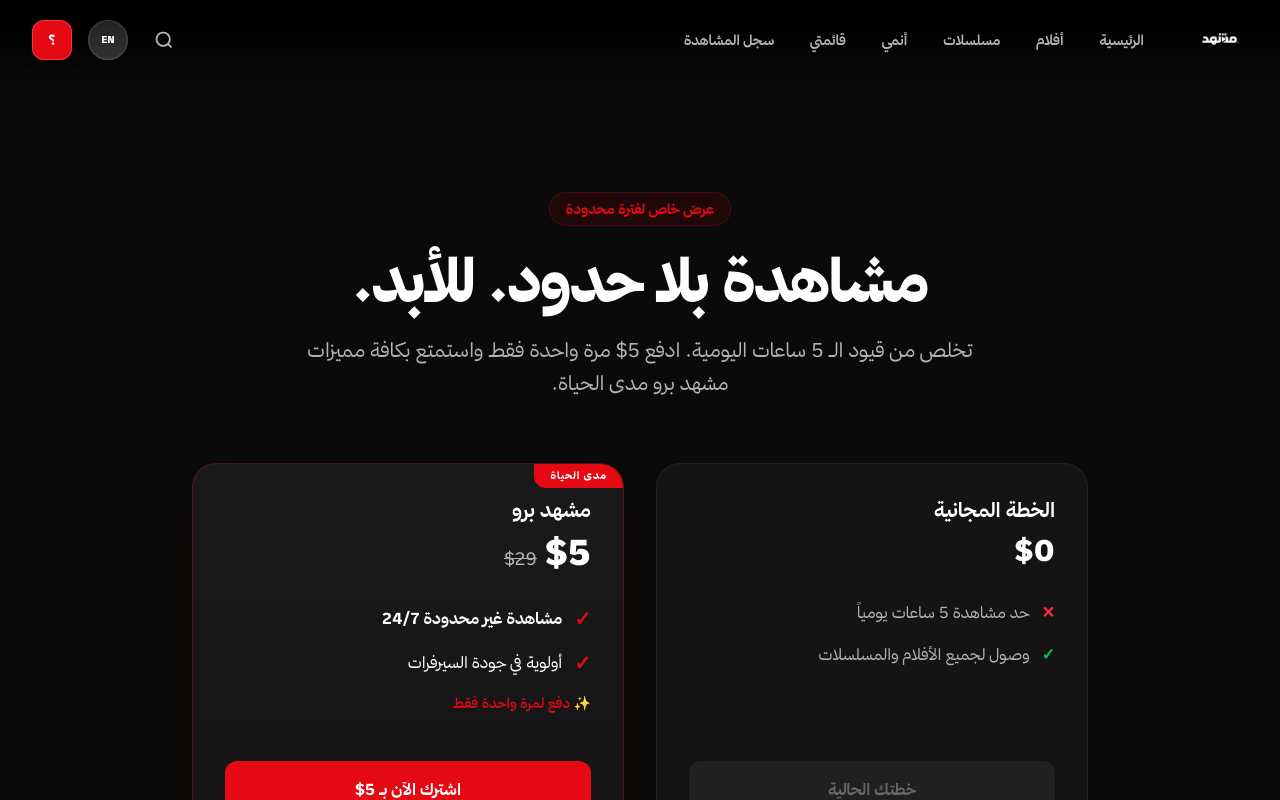
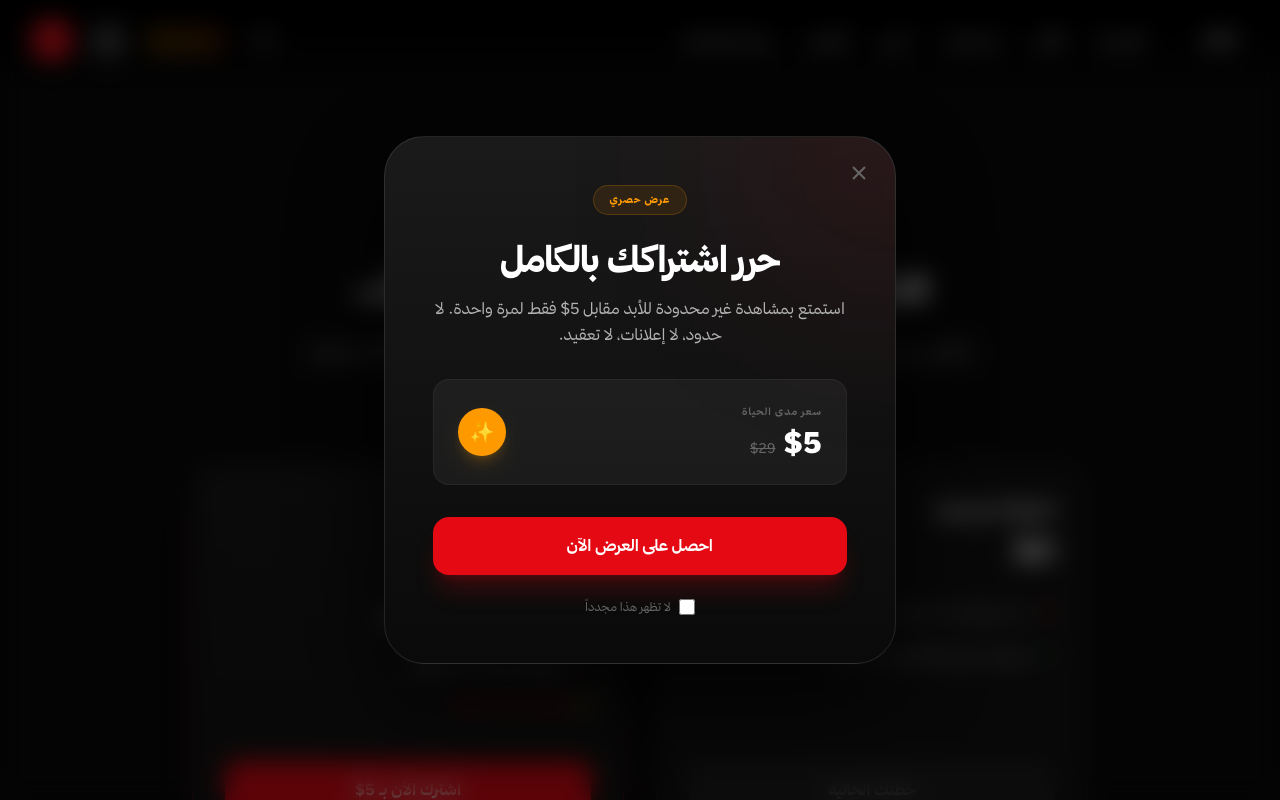
Before and after one commit to KNIGHTABDO/MASHHAD, a Next.js app: page /upgrade in a window 1280 px wide. Shown: the top 800 px of the page. Built offline with nearby package versions, Linux system fonts and the light colour scheme; no server answers.

Commit message:
feat: implement Pro subscription promotion modal and integrate it into main layout

```diff
--- a/app/(main)/layout.tsx
+++ b/app/(main)/layout.tsx
@@ -1,10 +1,12 @@
 import { Navbar } from '@/components/navigation/Navbar'
 import { Footer } from '@/components/navigation/Footer'
+import { PromotionModal } from '@/components/ui/PromotionModal'
 
 export default function MainLayout({ children }: { children: React.ReactNode }) {
   return (
     <div className="min-h-screen bg-[#0A0A0A] flex flex-col">
       <Navbar />
+      <PromotionModal />
       <main className="pt-16 flex-1">
         {children}
       </main>
--- a/components/navigation/Navbar.tsx
+++ b/components/navigation/Navbar.tsx
@@ -5,12 +5,14 @@ import Link from 'next/link'
 import Image from 'next/image'
 import { useRouter, usePathname } from 'next/navigation'
 import { motion, AnimatePresence } from 'framer-motion'
-import { useClerk } from '@clerk/nextjs'
+import { useClerk, useUser } from '@clerk/nextjs'
 import { useProfileStore } from '@/store/profileStore'
 import { useT } from '@/lib/i18n/context'
 
 export function Navbar() {
   const { t, lang, setLang } = useT()
+  const { user } = useUser()
+  const isPro = user?.publicMetadata?.plan === 'lifetime' || user?.publicMetadata?.isPro === true
   const [scrolled, setScrolled] = useState(false)
   const [searchOpen, setSearchOpen] = useState(false)
   const [searchQuery, setSearchQuery] = useState('')
@@ -172,6 +174,20 @@ export function Navbar() {
               </AnimatePresence>
             </div>
 
+            {/* Upgrade Button */}
+            {!isPro && (
+              <Link
+                href="/upgrade"
+                className="hidden sm:flex items-center gap-2 px-3 py-1.5 rounded-full bg-linear-to-r from-amber-500/10 to-[#E50914]/10 border border-amber-500/20 hover:border-amber-500/40 transition-all group relative overflow-hidden"
+              >
+                <div className="absolute inset-0 bg-linear-to-r from-amber-500/10 to-transparent opacity-0 group-hover:opacity-100 transition-opacity" />
+                <span className="text-[10px] font-black text-amber-500 tracking-wider">
+                  {lang === 'ar' ? 'مشهد برو' : 'MASHHAD PRO'}
+                </span>
+                <div className="w-1.5 h-1.5 rounded-full bg-amber-500 animate-pulse shadow-[0_0_8px_rgba(245,158,11,0.8)]" />
+              </Link>
+            )}
+
             {/* Language Selector */}
             <button
               onClick={() => setLang(lang === 'ar' ? 'en' : 'ar')}
--- /dev/null
+++ b/components/ui/PromotionModal.tsx
@@ -0,0 +1,114 @@
+"use client"
+
+import { useState, useEffect } from 'react'
+import { motion, AnimatePresence } from 'framer-motion'
+import { useT } from '@/lib/i18n/context'
+import { useUser } from '@clerk/nextjs'
+
+export function PromotionModal() {
+  const { lang } = useT()
+  const { user } = useUser()
+  const [isOpen, setIsOpen] = useState(false)
+  const [dontShowAgain, setDontShowAgain] = useState(false)
+
+  const isPro = user?.publicMetadata?.plan === 'lifetime' || user?.publicMetadata?.isPro === true
+
+  useEffect(() => {
+    // Only show for free users
+    if (isPro) return
+
+    const hasDismissed = localStorage.getItem('mashhad_pro_dismissed')
+    if (!hasDismissed) {
+      const timer = setTimeout(() => {
+        setIsOpen(true)
+      }, 3000) // Show after 3 seconds
+      return () => clearTimeout(timer)
+    }
+  }, [isPro])
+
+  const handleClose = () => {
+    if (dontShowAgain) {
+      localStorage.setItem('mashhad_pro_dismissed', 'true')
+    }
+    setIsOpen(false)
+  }
+
+  return (
+    <AnimatePresence>
+      {isOpen && (
+        <div className="fixed inset-0 z-[100] flex items-center justify-center p-6 bg-black/60 backdrop-blur-md">
+          <motion.div
+            initial={{ opacity: 0, scale: 0.9, y: 20 }}
+            animate={{ opacity: 1, scale: 1, y: 0 }}
+            exit={{ opacity: 0, scale: 0.9, y: 20 }}
+            className="relative max-w-lg w-full bg-linear-to-b from-[#1a1a1a] to-[#0A0A0A] border border-white/10 rounded-[2.5rem] p-8 md:p-12 shadow-[0_30px_100px_rgba(0,0,0,0.8)] overflow-hidden"
+          >
+            {/* Background Glow */}
+            <div className="absolute top-0 right-0 w-64 h-64 bg-[#E50914]/10 blur-[100px] -translate-y-1/2 translate-x-1/2" />
+
+            <button
+              onClick={() => setIsOpen(false)}
+              className="absolute top-6 right-6 text-[#666] hover:text-white transition-colors"
+            >
+              <svg width="24" height="24" fill="none" viewBox="0 0 24 24" stroke="currentColor" strokeWidth={2}><path d="M18 6L6 18M6 6l12 12"/></svg>
+            </button>
+
+            <div className="relative z-10 text-center">
+              <div className="inline-block px-4 py-1.5 rounded-full bg-amber-500/10 text-amber-500 text-[10px] font-black mb-6 border border-amber-500/20 tracking-widest">
+                {lang === 'ar' ? 'عرض حصري' : 'EXCLUSIVE OFFER'}
+              </div>
+
+              <h2 className="text-3xl md:text-4xl font-black mb-4 tracking-tight">
+                {lang === 'ar' ? 'حرر اشتراكك بالكامل' : 'Unlock Everything Forever'}
+              </h2>
+
+              <p className="text-[#B3B3B3] mb-8 leading-relaxed">
+                {lang === 'ar'
+                  ? 'استمتع بمشاهدة غير محدودة للأبد مقابل 5$ فقط لمرة واحدة. لا حدود، لا إعلانات، لا تعقيد.'
+                  : 'Upgrade to Mashhad Pro for a one-time payment of $5. Get unlimited watch time, priority servers, and lifetime access.'}
+              </p>
+
+              <div className="bg-white/5 rounded-2xl p-6 mb-8 flex items-center justify-between border border-white/5">
+                <div className="text-left">
+                  <p className="text-[10px] text-[#666] font-bold uppercase tracking-widest mb-1">
+                    {lang === 'ar' ? 'سعر مدى الحياة' : 'LIFETIME PRICE'}
+                  </p>
+                  <div className="flex items-baseline gap-2">
+                    <span className="text-3xl font-black text-white">$5</span>
+                    <span className="text-sm text-[#666] line-through">$29</span>
+                  </div>
+                </div>
+                <div className="w-12 h-12 bg-amber-500 rounded-full flex items-center justify-center text-xl shadow-lg shadow-amber-500/20">
+                  ✨
+                </div>
+              </div>
+
+              <button
+                onClick={() => {
+                  handleClose()
+                  window.location.href = '/upgrade'
+                }}
+                className="w-full py-4 bg-[#E50914] hover:bg-[#f40a16] text-white font-bold rounded-2xl transition-all shadow-xl shadow-[#E50914]/20 active:scale-[0.98] mb-6"
+              >
+                {lang === 'ar' ? 'احصل على العرض الآن' : 'Claim Lifetime Pro Now'}
+              </button>
+
+              <div className="flex items-center justify-center gap-2">
+                <input
+                  type="checkbox"
+                  id="dont-show"
+                  checked={dontShowAgain}
+                  onChange={(e) => setDontShowAgain(e.target.checked)}
+                  className="w-4 h-4 rounded border-white/10 bg-white/5 accent-[#E50914]"
+                />
+                <label htmlFor="dont-show" className="text-xs text-[#666] hover:text-[#B3B3B3] cursor-pointer transition-colors">
+                  {lang === 'ar' ? 'لا تظهر هذا مجدداً' : "Don't show this again"}
+                </label>
+              </div>
+            </div>
+          </motion.div>
+        </div>
+      )}
+    </AnimatePresence>
+  )
+}
```
